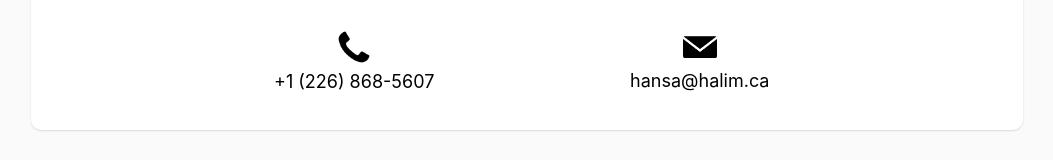
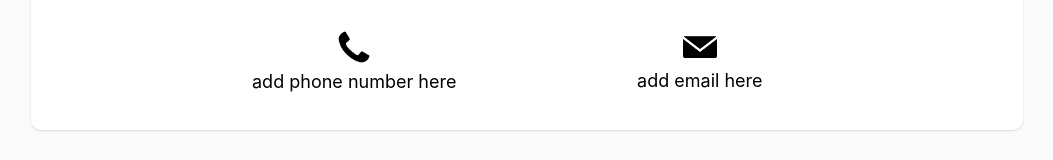
Before and after one commit to HansaHalim/personal-website-react, a React (Create React App) app: page / in a window 1280 px wide. Shown: the part 3804-3964 px from the top of the page, without its empty margins (113-1166 px from the left). Built offline with nearby package versions, Linux system fonts and the light colour scheme.

Commit message:
Update constants.ts

```diff
--- a/src/assets/constants/constants.ts
+++ b/src/assets/constants/constants.ts
@@ -173,7 +173,7 @@ export const myProjects = [
 ];
 
 export const contactInfo = {
-  phoneNumber: "+1 (226) 868-5607",
-  email: "hansa@halim.ca",
-  formSpreeLink: "https://formspree.io/xyynlnrr",
+  phoneNumber: "add phone number here",
+  email: "add email here",
+  formSpreeLink: "add form spree info here",
 };
```
